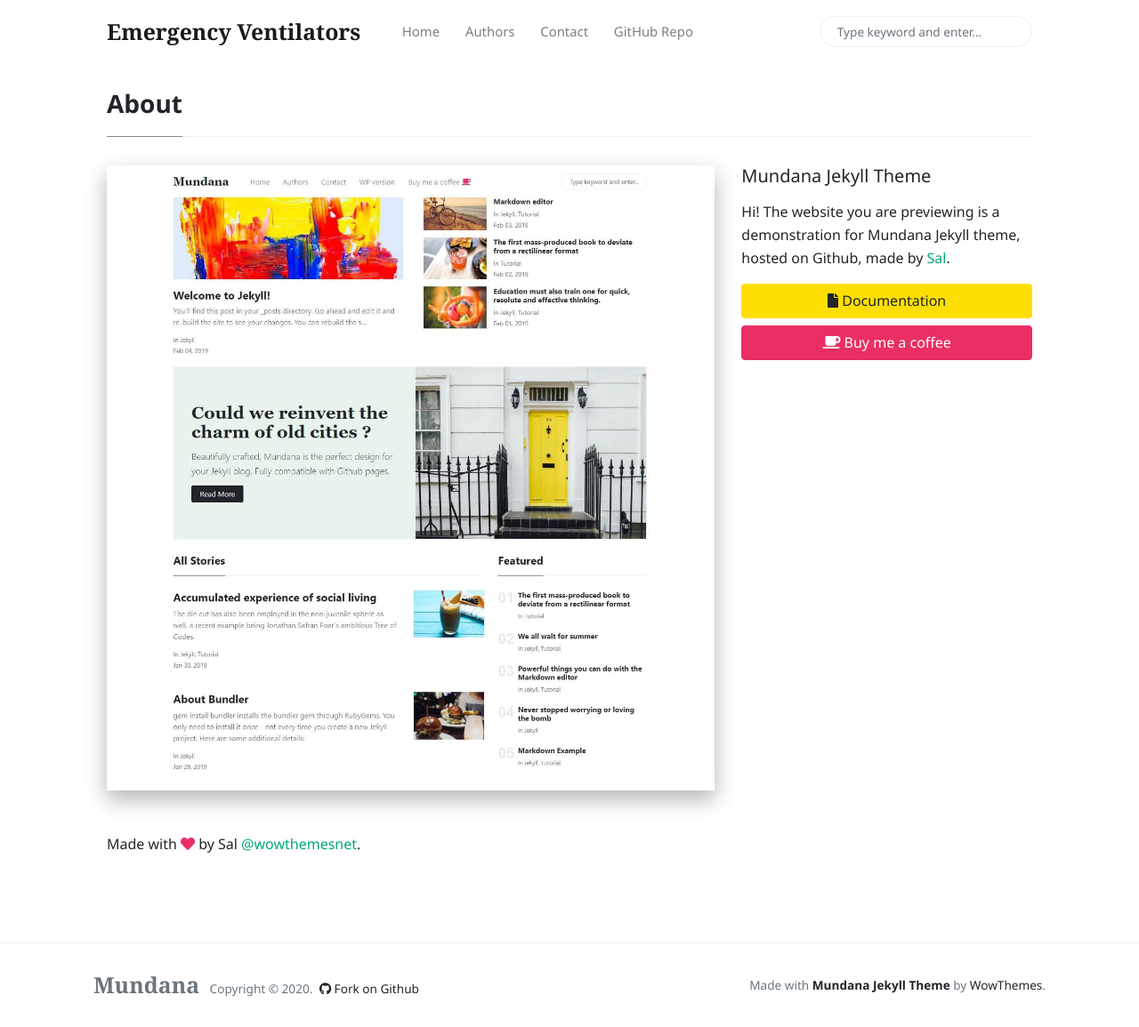
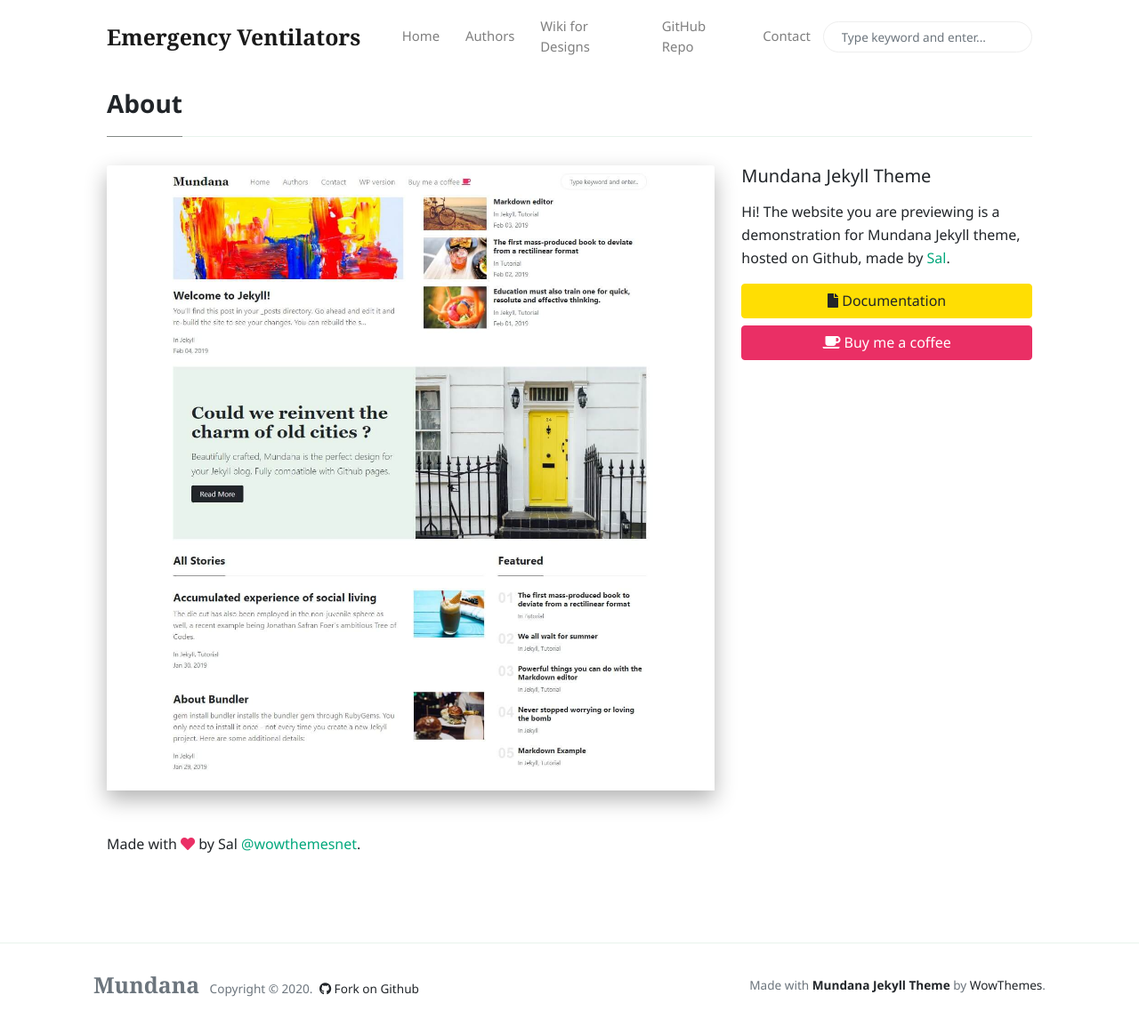
Before and after one commit to waghaditya/emergency-ventilators, a Jekyll site: the page built from _pages/about.md, in a window 1280 px wide and 1155 px high. Shown: the whole window at 89% size. Built offline with Jekyll 4.4.1, drawn with Linux system fonts in a browser that asks for light colours; nearby versions of some CDN libraries; comment, search, counter and statistics services are not loaded.

Commit message:
Update menu-header.html

```diff
--- a/_includes/menu-header.html
+++ b/_includes/menu-header.html
@@ -7,8 +7,11 @@
 <a class="nav-link" href="{{site.baseurl}}/authors-list.html">Authors</a>
 </li>
 <li class="nav-item">
-<a class="nav-link" href="{{site.baseurl}}/contact.html">Contact</a>
+<a class="nav-link" href="https://github.com/waghaditya/emergency-ventilators/wiki">Wiki for Designs</a>
 </li>
 <li class="nav-item">
 <a class="nav-link" href="https://github.com/waghaditya/emergency-ventilators">GitHub Repo</a>
 </li>
+<li class="nav-item">
+<a class="nav-link" href="{{site.baseurl}}/contact.html">Contact</a>
+</li>
```
